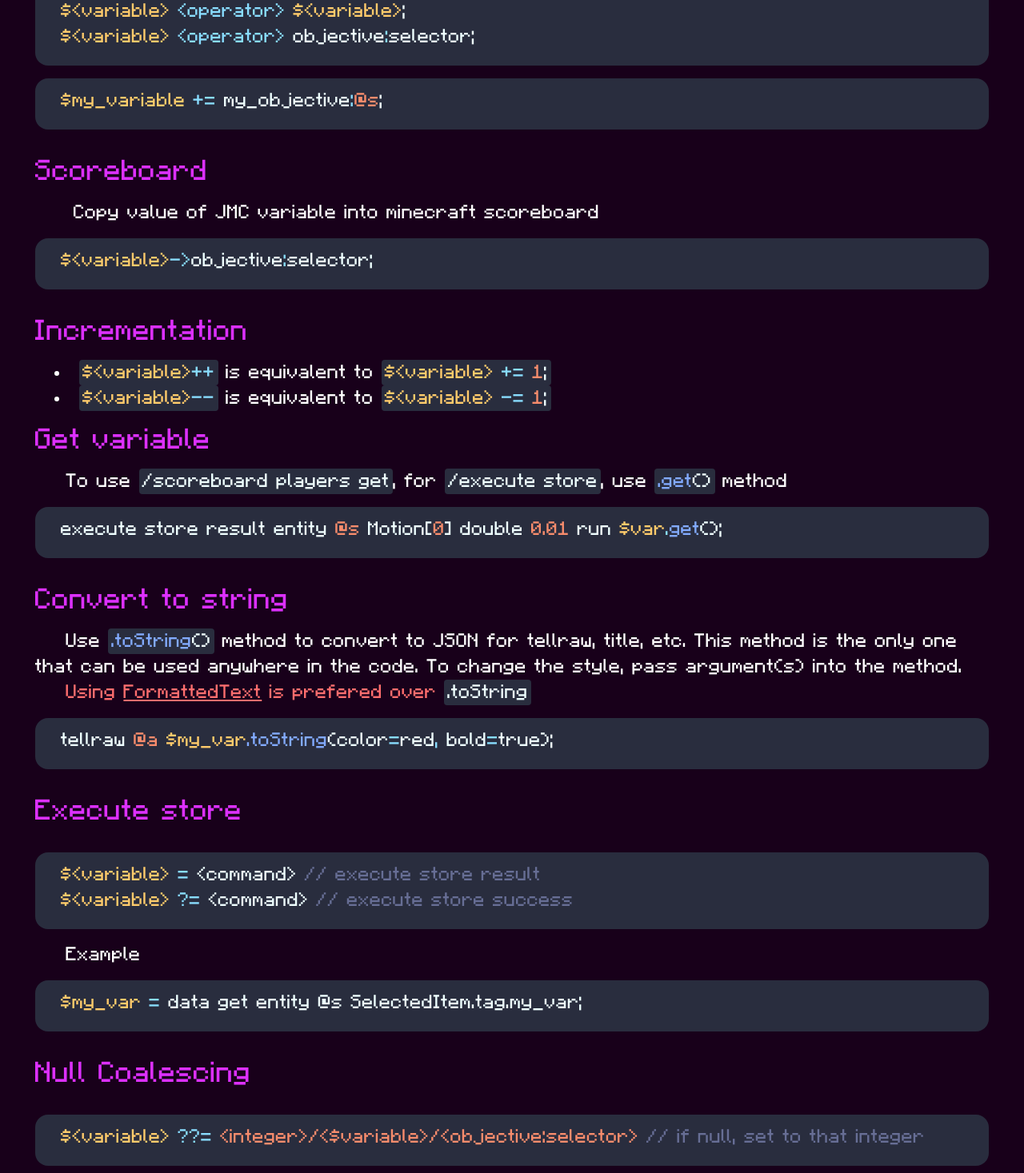
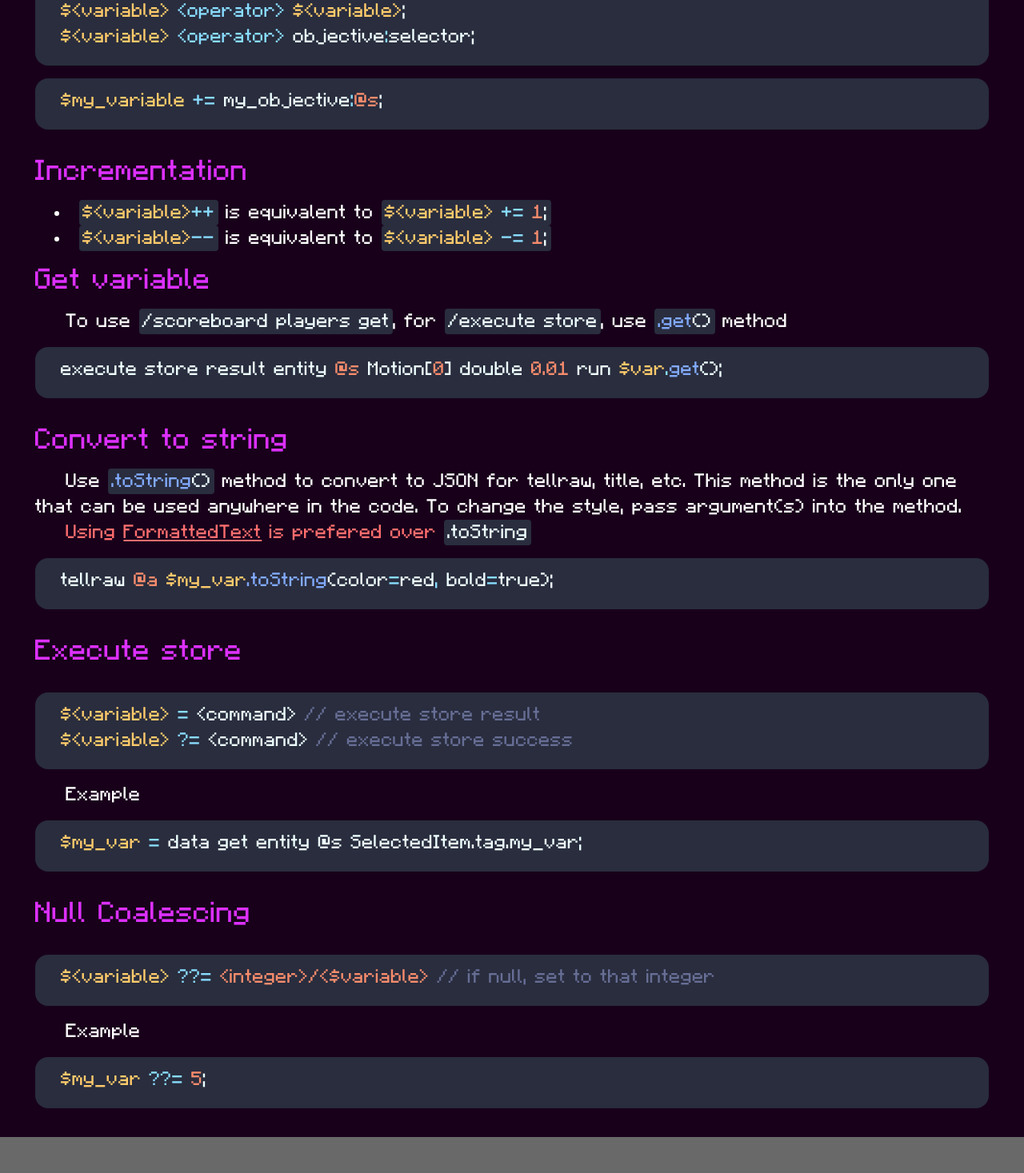
Before and after one commit to WingedSeal/jmc, a React (Create React App) app: page /documentation/variable in a window 1280 px wide. Shown: the part 1330-2797 px from the top of the page at 80% size. After the commit the page ends 2752 px from the top, so only its background shows below. Built offline with nearby package versions, Linux system fonts and the light colour scheme.

Commit message:
Remove `->` from variable page

```diff
--- a/src/pages/Variable/Variable.tsx
+++ b/src/pages/Variable/Variable.tsx
@@ -138,21 +138,6 @@ const Variable = () => {
                     </CodeBlock>
                 </div>
                 <div className="text-secondary-contrast text-xl md:text-4xl mt-3 md:mt-4">
-                    Scoreboard
-                </div>
-                <div className="text-white text-base md:text-2xl mt-4 max-w-full">
-                    <p>
-                        <Tab /> Copy value of JMC variable into minecraft
-                        scoreboard
-                    </p>
-                    <CodeBlock>
-                        <CodeText type="variable">{"$<variable>"}</CodeText>
-                        <CodeText type="operator">{"->"}</CodeText>objective
-                        <CodeText type="operator">:</CodeText>
-                        selector;
-                    </CodeBlock>
-                </div>
-                <div className="text-secondary-contrast text-xl md:text-4xl mt-3 md:mt-4">
                     Incrementation
                 </div>
                 <div className="text-white text-base md:text-2xl mt-4 max-w-full">
@@ -283,7 +268,7 @@ const Variable = () => {
                         <CodeText type="variable">{"$<variable>"}</CodeText>{" "}
                         <CodeText type="operator">??=</CodeText>{" "}
                         <CodeText type="number">
-                            {"<integer>/<$variable>/<objective:selector>"}
+                            {"<integer>/<$variable>"}
                         </CodeText>{" "}
                         <CodeText type="comment">
                             {"//"} if null, set to that integer
```
